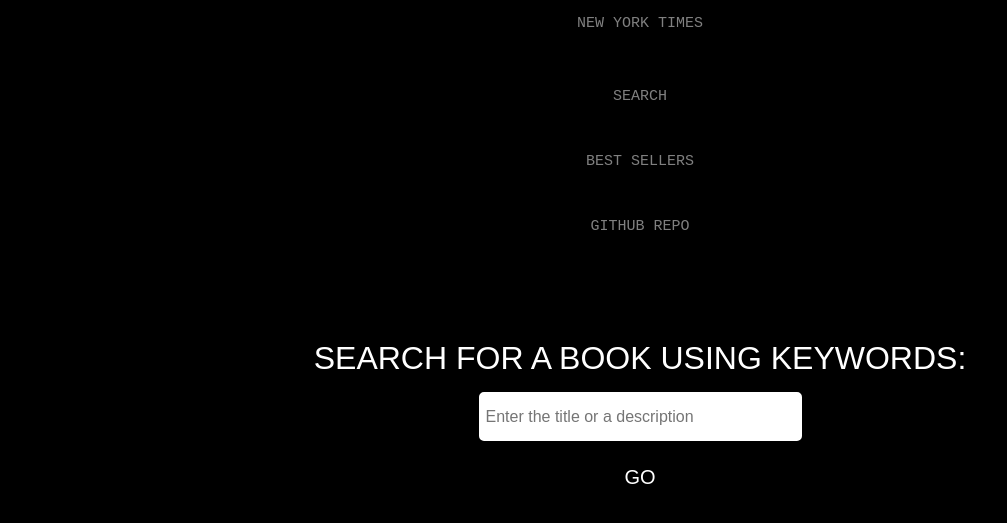
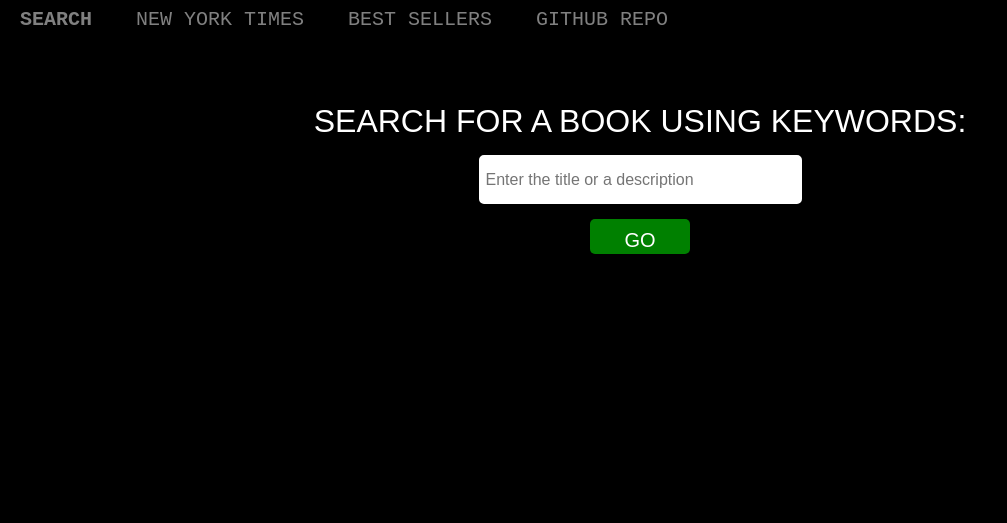
Before and after one commit to BrianGuo/Json_Project, a Flask app: page / in a window 1280 px wide. Shown: the top 523 px of the page, without its empty margins (0-1007 px from the left). Run offline with Flask 2, Linux system fonts and the light colour scheme; parts of the project's set-up code (start-up, migrations or seed data) failed here and were passed over.

Commit message:
finished homepage

```diff
--- a/static/style.css
+++ b/static/style.css
@@ -4,15 +4,25 @@ body{
   background: #000000;
 }
 
-ul {
+#menu ul {
     height: auto;
     padding: 8px 0px;
     margin: 0px;
 }
 
-li {
+#menu li {
     display: inline;
     padding: 20px;
+}
+
+#menu a{
+  font-family: Courier New;
+  color: gray;
+  display: inline;
+  margin: 20px auto;
+  text-decoration: none;
+  transition: all 0.3s ease;
+  font-size: 20px;
 }
 
 h1{
@@ -45,7 +55,7 @@ input:focus{
 
 input[type="submit"]{
   display: block;
-  background: #000000;
+  background: #008000;
   width: 100px;
   padding: 10px;
   cursor: pointer;
@@ -60,7 +70,7 @@ input[type="submit"]{
 }
 
 input[type="submit"]:hover{
-  background: #696969
+  background: #32cd32
 }
 
 a{
--- a/templates/search.html
+++ b/templates/search.html
@@ -7,9 +7,9 @@
   <body>
 
     <div id="menu">
-      <a href="http://www.nytimes.com/" class="pure-menu-heading">NEW YORK TIMES</a>
       <ul>
-        <li class="pure-menu-selected"><a href="/">SEARCH</a></li>
+        <li><a href="/"><b>SEARCH</b></a></li>
+	<li><a href="http://www.nytimes.com/">NEW YORK TIMES</a></li>
         <li><a href="http://www.nytimes.com/best-sellers-books/">BEST SELLERS</a></li>
         <li><a href="https://github.com/BrianGuo/Json_Project">GITHUB REPO</a></li>
       </ul>
```
